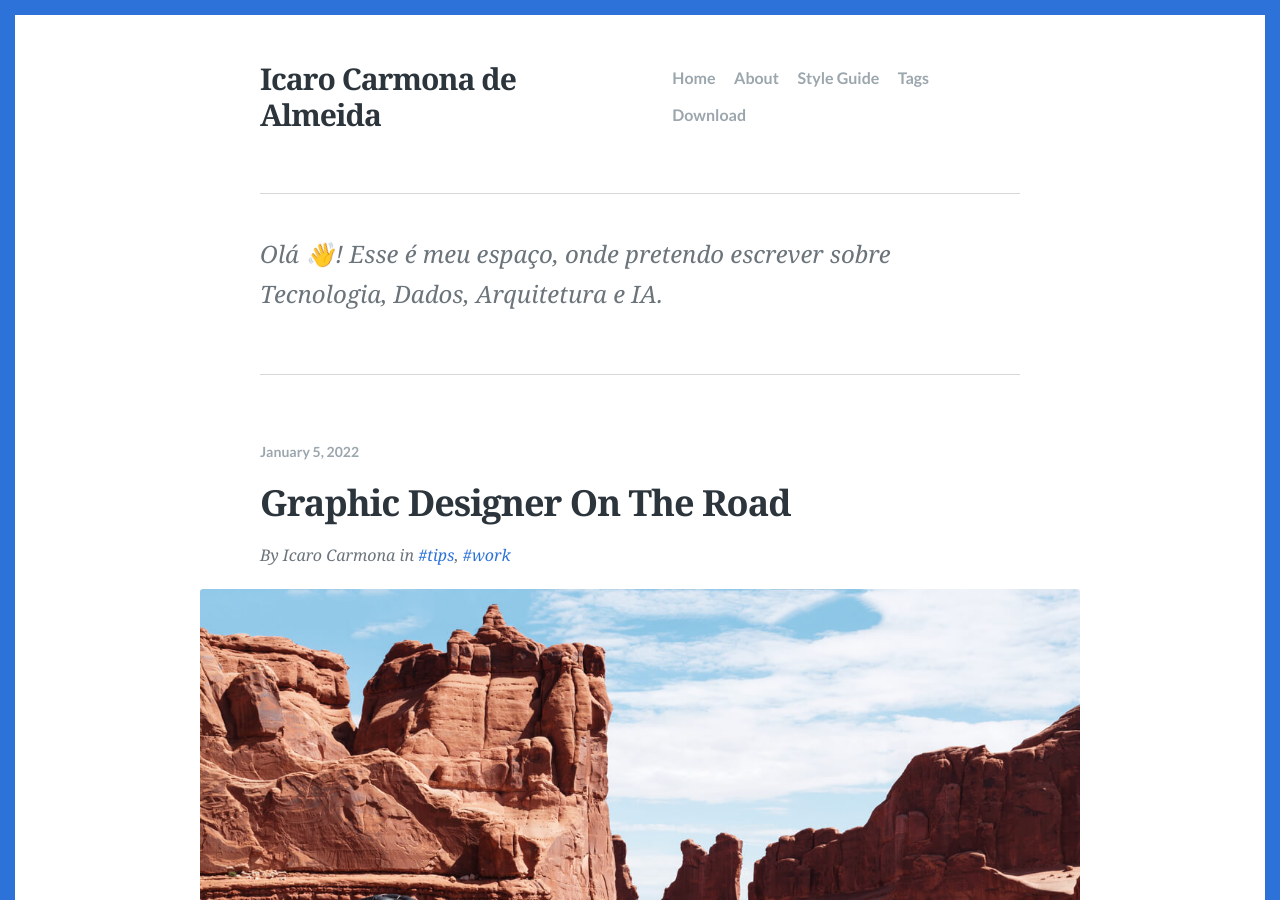
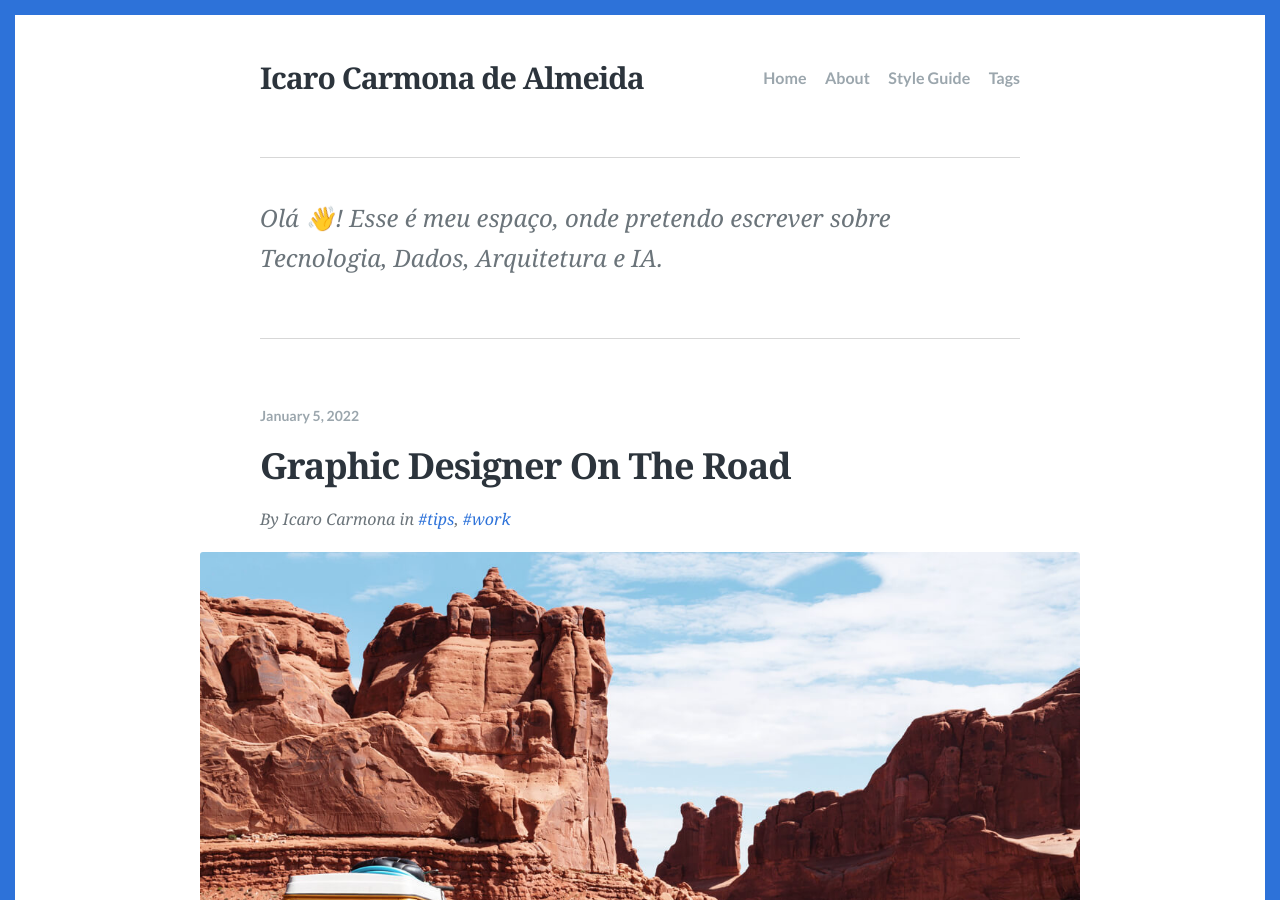
Before and after one commit to icarocarmona/icarocarmona.github.io, a Jekyll site: the page built from index.html, in a window 1280 px wide and 900 px high. Built offline with Jekyll 4.4.1, drawn with Linux system fonts in a browser that asks for light colours; some web fonts are replaced; the list of posts is cut into pages by our own code.

Commit message:
removido opcao download

```diff
--- a/_config.yml
+++ b/_config.yml
@@ -36,8 +36,6 @@ navigation:
     url: /style-guide/
   - text: Tags
     url: /tags/
-  - text: Download
-    url: /
 
 # The shortname for your Disqus site to enable comments.
 disqus: https-icarocarmona-github-io
```
